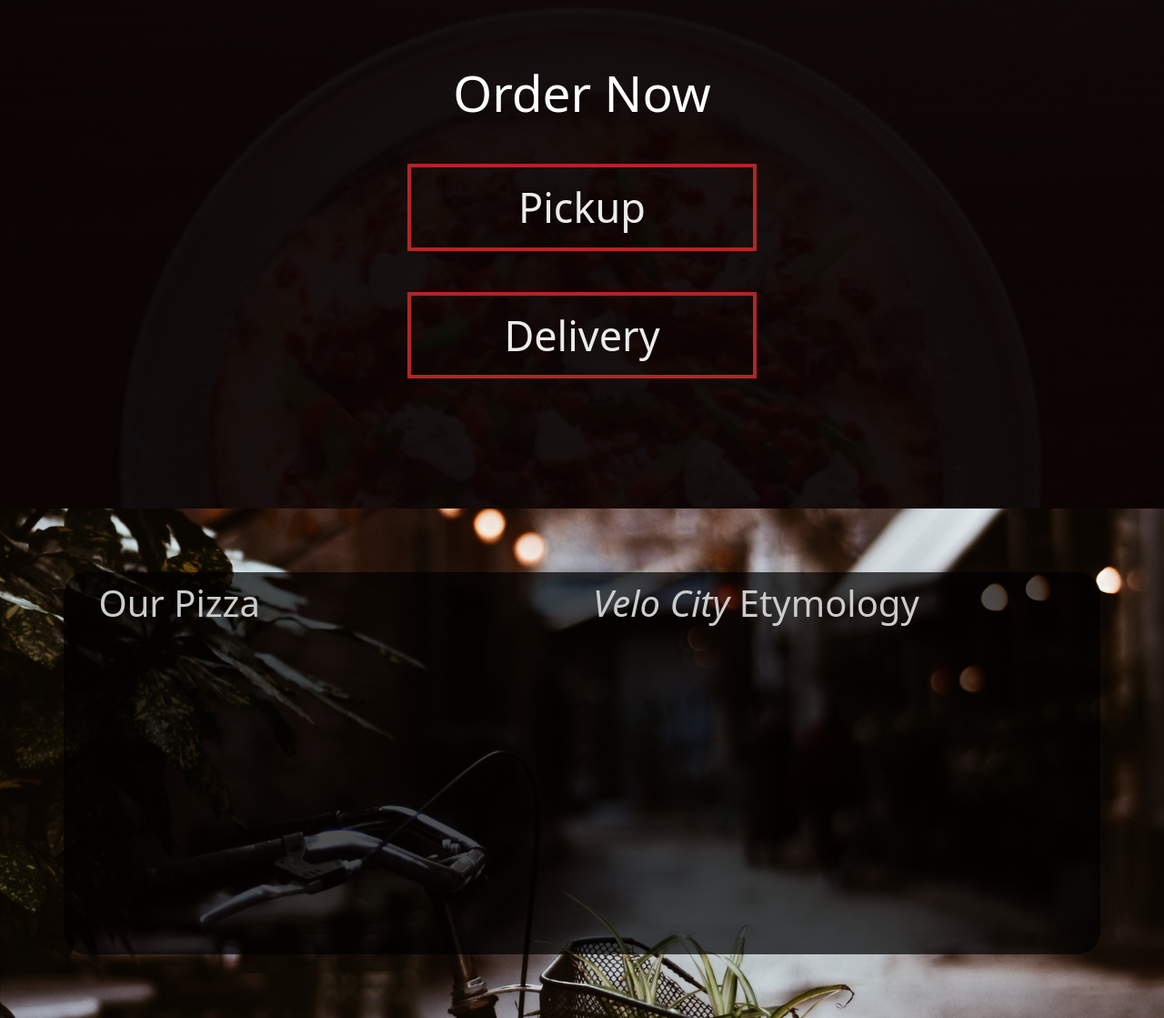
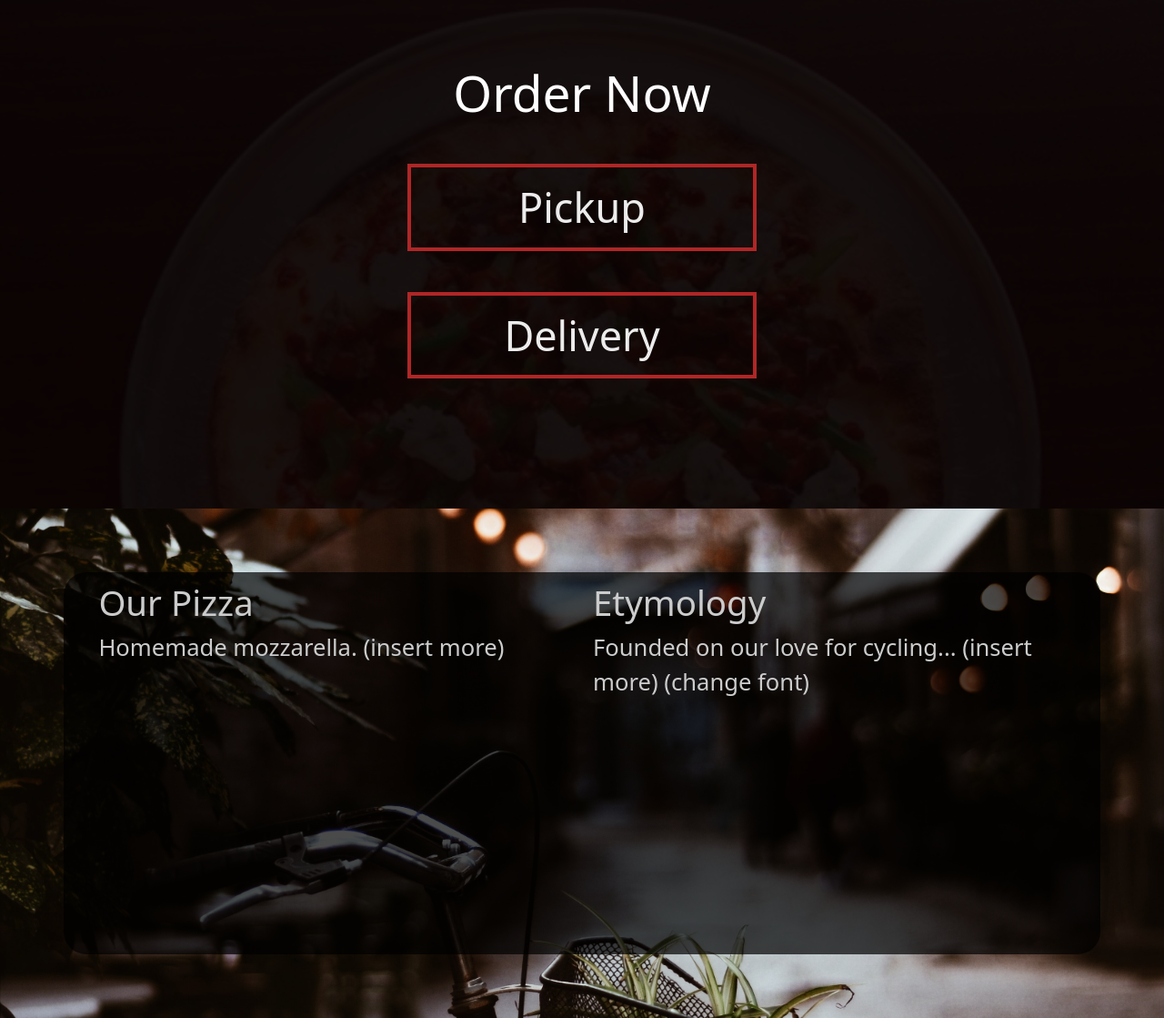
Before and after one commit to Lants/velo-city-pizza-flask, a Flask app: page / in a window 1280 px wide. Shown: the part 801-1920 px from the top of the page at 91% size. Run offline with Flask 2, Linux system fonts and the light colour scheme.

Commit message:
Update description with filler

```diff
--- a/src/static/css/main.css
+++ b/src/static/css/main.css
@@ -271,13 +271,6 @@
     font-size: 25px;
 }
 
-#description p{
-    color: white;
-    font-weight: 400;
-    margin-right: 15px;
-}
-
-
 #description .steps-container{
     overflow: auto;
     margin: 30px 0;
@@ -295,7 +288,15 @@
 }
 
 #description h1 {
+    font-size: 3vw;
     color: rgb(204, 204, 204);
+}
+
+#description p{
+    color: rgb(204, 204, 204);
+    font-weight: 400;
+    margin-right: 15px;
+    font-size: 2vw;
 }
 
 /*--------------------BENEFITS------------------------*/
--- a/src/templates/index.html
+++ b/src/templates/index.html
@@ -38,9 +38,15 @@
         <div class="row">
             <div class="col-sm-6">
                 <h1>Our Pizza</h1>
+                <p>
+                    Homemade mozzarella. (insert more)
+                </p>
             </div>
             <div class="col-sm-6">
-                <h1><i>Velo City</i> Etymology</h1>
+                <h1>Etymology</h1>
+                <p>
+                    Founded on our love for cycling... (insert more) (change font)
+                </p>
             </div>
         </div>
         <!-- <div class="row">
```
